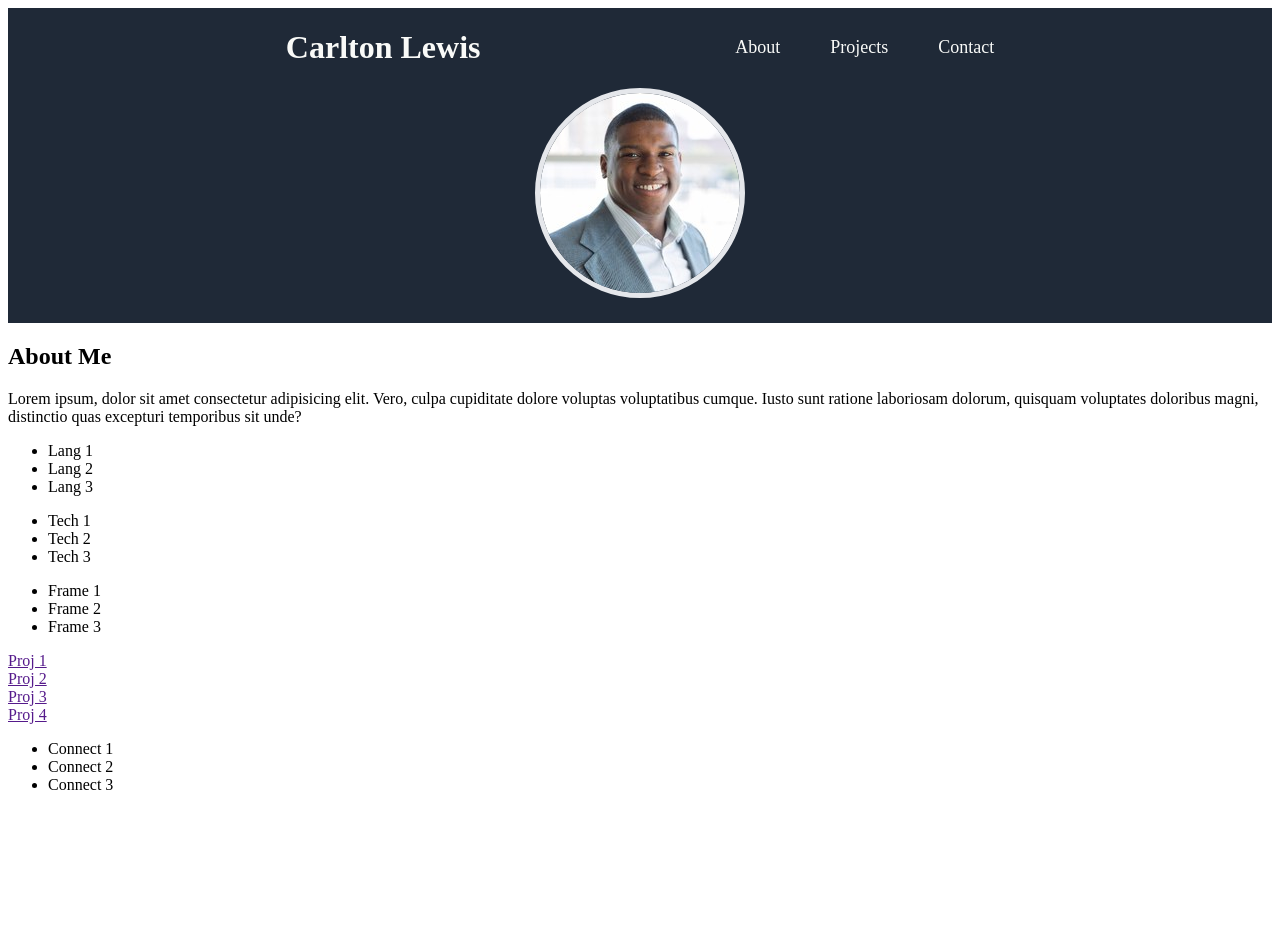
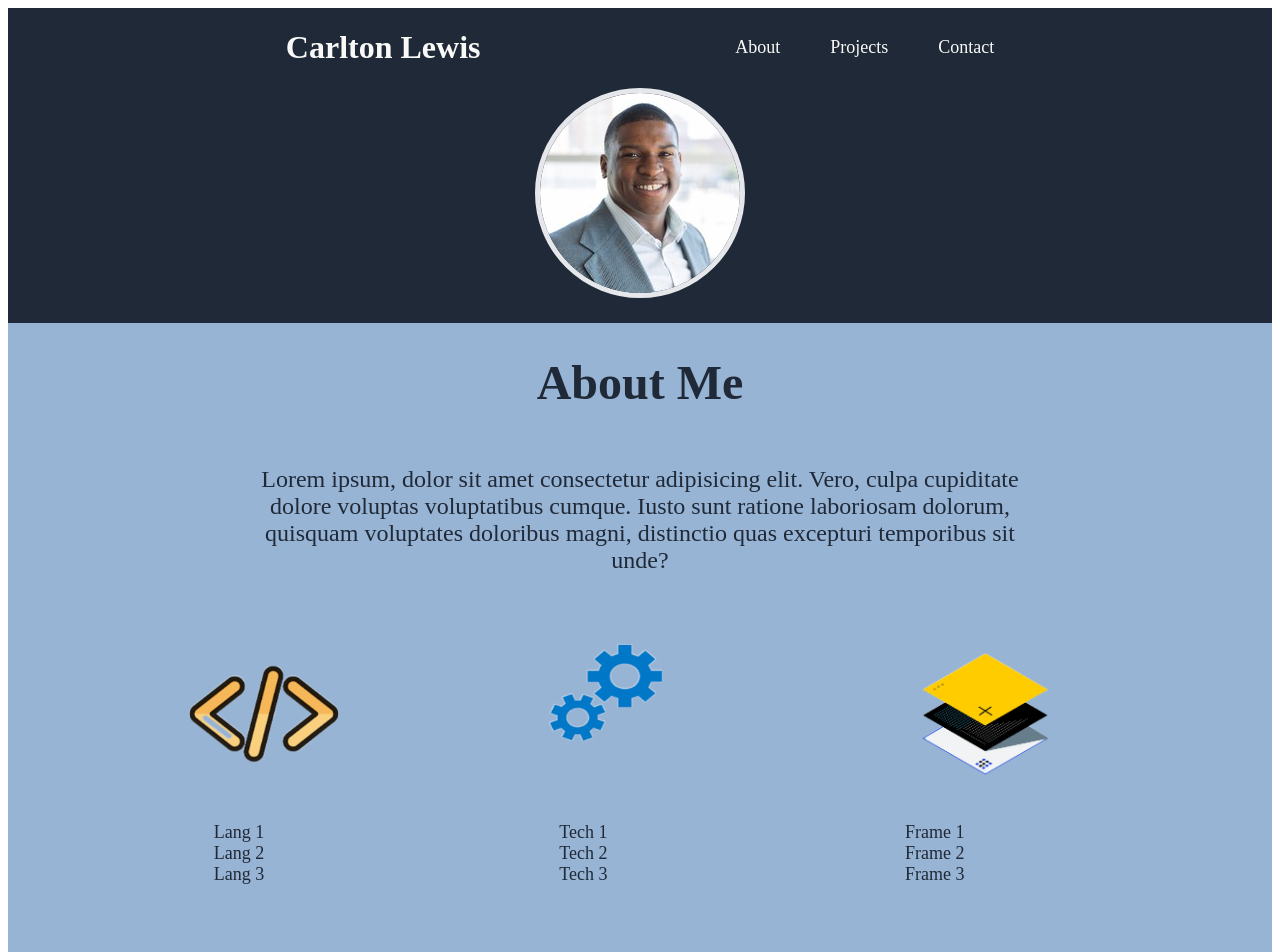
Before and after one commit to IB-Tech2211/Personal-Website-, a plain HTML site: page index.html in a window 1280 px wide. Shown: the top 952 px of the page. Before the commit the page ends 810 px from the top, so only its background shows below. Drawn offline with Linux system fonts and the light colour scheme.

Commit message:
Added images folder with image files. Also modified html and css

```diff
--- a/index.html
+++ b/index.html
@@ -25,43 +25,74 @@
 
     <div class="bodyContainer">
        <div class="aboutContainer">
-        <h2>About Me</h2>
-        <p>Lorem ipsum, dolor sit amet consectetur adipisicing elit. Vero, culpa cupiditate dolore voluptas voluptatibus cumque. Iusto sunt ratione laboriosam dolorum, quisquam voluptates doloribus magni, distinctio quas excepturi temporibus sit unde?</p>
-        <ul class="languages">
+        <div class="aboutDescrib">
+            <h1>About Me</h1>
+            <p>Lorem ipsum, dolor sit amet consectetur
+                adipisicing elit. Vero, culpa cupiditate dolore voluptas voluptatibus cumque. Iusto sunt ratione laboriosam dolorum, quisquam voluptates doloribus magni, distinctio quas excepturi temporibus sit unde?</p>
+        </div>
+
+        <div class="aboutList">
+            <div class="launguages all-list">
+                <img src="images/download-fotor-bg-remover-2023081204339.png" alt="">
+                <ul class="about" id="languages">
                     <li>Lang 1</li>
                     <li>Lang 2</li>
                     <li>Lang 3</li>
                 </ul>
-        <ul class="technologies">
+            </div>
+
+            <div class="tech all-list">
+                <img src="images/technology-fotor-bg-remover-2023081204143.png" alt="">
+                <ul class="about" id="technologies">
                     <li>Tech 1</li>
                     <li>Tech 2</li>
                     <li>Tech 3</li>
                 </ul>
-        <ul class="frameworks">
+            </div>
+
+            <div class="frames all-list">
+                <img src="images/stack-fotor-bg-remover-2023081204521.png" alt="">
+                <ul class="about" id="frameworks">
                     <li>Frame 1</li>
                     <li>Frame 2</li>
                     <li>Frame 3</li>
                 </ul>
             </div>
 
+        </div>
+
+    </div>
+
        <div class="projectsContainer">
-        <div class="project1"><a href="">Proj 1</a></div>
-        <div class="project2"><a href="">Proj 2</a></div>
-        <div class="project3"><a href="">Proj 3</a></div>
-        <div class="project4"><a href="">Proj 4</a></div>
+        <div class="project pj1"><a href="#">Proj 1</a></div>
+        <div class="project pj2"><a href="#">Proj 2</a></div>
+        <div class="project pj3"><a href="#">Proj 3</a></div>
+        <div class="project pj4"><a href="#">Proj 4</a></div>
        </div>
 
        <div class="connectContainer">
         <ul class="connect">
-            <li>Connect 1</li>
-            <li>Connect 2</li>
-            <li>Connect 3</li>
+            <li><a href="#">Connect 1</a> </li>
+            <li><a href="#">Connect 2</a> </li>
+            <li><a href="#">Connect 3</a> </li>
         </ul>
+
+        <form action="" id="connectForm">
+            <label for="first-name">First Name</label>
+            <input type="text" placeholder="First...">
+            <label for="first-name">Last Name</label>
+            <input type="text" placeholder="Last..">
+            <label for="first-name">Email</label>
+            <input type="text" placeholder="Email...">
+            <label for="words">Share a Few Words</label>
+            <textarea name="" id="" cols="100" rows="10" placeholder="Write something..."></textarea>
+        </form>
        </div>
     </div>
 
 
-    <footer></footer>
+    <footer>&copy; Copyright 2023 carltonlewis.com</footer>
+
 
 </body>
 <script src="scripts.js"></script>
--- a/styles.css
+++ b/styles.css
@@ -1,3 +1,4 @@
+/* Header Container ------------------- */
 .headContainer{
     display: flex;
     flex-direction: column;
@@ -7,6 +8,7 @@
     justify-content: center;
 }
 
+/* NAVBAR ---------------------- */
 .navContainer{
     display: flex;
     justify-content: center;
@@ -32,9 +34,9 @@
     color: #f9faf8;
 }
 
+/* IMAGE ----------------------- */
 .imageContainer{
     display: flex;
-
     justify-content: center;
     justify-content: space-evenly;
     align-items: center;
@@ -44,3 +46,157 @@
     border-radius: 50%;
     border: solid #e5e7eb 5px;
 }
+
+/* BODY --------------------- */
+.bodyContainer{
+    display: flex;
+    flex-direction: column;
+}
+
+/* ABOUT SECTION */
+.aboutContainer{
+    display: flex;
+    justify-content: center;
+    align-items: center;
+    flex-direction: column;
+    background-color: #98B4D4;
+    color: #1f2937;
+    padding-bottom: 5em;
+}
+
+.aboutDescrib{
+    display: flex;
+    flex-direction: column;
+    justify-content: space-evenly;
+    align-items: center;
+    gap: 50%;
+    padding: 0px 20% 2% 20%;
+    text-align: center;
+    font-size: x-large;
+}
+
+
+/* ABOUT LIST ------------------ */
+
+.aboutList{
+    display: flex;
+    align-items: center;
+    justify-content: space-evenly;
+    flex-direction: row;
+    width: 100%;
+    font-size: large;
+}
+
+.aboutList img{
+    height: 10em;
+}
+
+.all-list{
+    display: flex;
+    justify-content: center;
+    align-items: flex-start;
+    flex-direction: column;
+}
+
+.all-list li{
+    list-style-type: none;
+}
+
+/* PROJECTS ------------------- */
+.projectsContainer{
+    display: flex;
+    flex-direction: row;
+    justify-content: center;
+    align-items: center;
+    justify-content: space-evenly;
+    padding: 10% 0px 10% 0px;
+}
+
+.project{
+    display: flex;
+    height: 10em;
+    width: 10em;
+    border: solid #1f2937 3px;
+    border-radius: 5%;
+    justify-content: center;
+    align-items: center;
+}
+
+.project a{
+    text-decoration: none;
+    color: #e5e7eb;
+}
+
+.pj1{
+    background-color: #1974D2;
+}
+
+.pj2{
+    background-color: #FFAA1D;
+}
+
+.pj3{
+    background-color: #66FF00;
+}
+
+.pj4{
+    background-color: #F12424;
+}
+
+
+/* CONNECT -------------- */
+.connectContainer{
+    display: flex;
+    justify-content: center;
+    align-items: center;
+    flex-direction: column;
+    background-color: #98B4D4;
+    height: 35em;
+}
+
+.connect{
+    display: flex;
+    justify-content: center;
+    align-items: center;
+    gap: 10em;
+    list-style-type: none;
+    background-color: #1974D2;
+    /* height: 4em; */
+    padding: 2% 10% 2% 10%;
+    border-radius: 10px;
+}
+
+.connect a{
+    text-decoration: none;
+    color: #e5e7eb;
+}
+
+#connectForm{
+    display: flex;
+    align-items: flex-start;
+    flex-direction: column;
+    justify-content: space-between;
+    gap: 5px;
+}
+
+#connectForm input{
+    border: 1px solid #ccc;
+    border-radius: 5px;
+    width: 97%;
+    padding: 12px;
+}
+
+#connectForm textarea{
+    border: 1px solid #ccc;
+    border-radius: 5px;
+}
+
+
+/* FOOTER --------------------- */
+footer{
+    text-align: center;
+    background-color: #1f2937;
+    padding: 2% 10% 2% 10%;
+    color: #e5e7eb;
+
+}
```
Also changed, not shown: images/download-fotor-bg-remover-2023081204339.png (added), images/download.png (added), images/stack-fotor-bg-remover-2023081204521.png (added), images/stack.png (added), images/technology-fotor-bg-remover-2023081204143.png (added), images/technology.png (added). Lines whose indentation alone changed are shown as unchanged.
